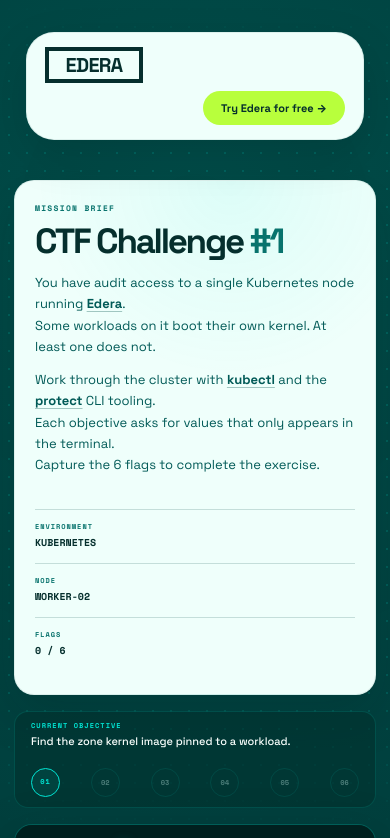
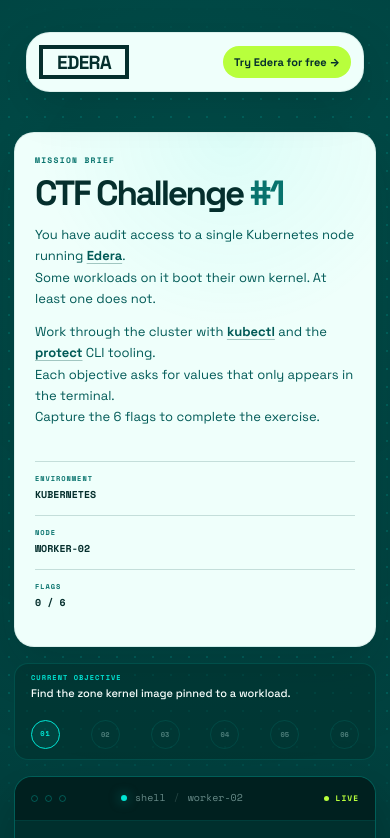
Before and after one commit to ndouglas-edera/ctf-challenge-1, a website built with Vite: page index.html in a window 390 px wide. Shown: the top 838 px of the page. Built offline with nearby package versions, Linux system fonts and the light colour scheme.

Commit message:
Significant overhaul of the CSS design for mobile displays
Mobile header: uses two columns instead of one, keeping the logo and CTA side by side.

CTA sizing: smaller padding and font on mobile, while keeping the label on one line.

Very narrow screens: a separate breakpoint reduces the logo and CTA sizes further.

Footer: allows wrapping if the available width is limited.

Desktop: retains the existing layout and visual styling.

```diff
--- a/src/edera-chrome.css
+++ b/src/edera-chrome.css
@@ -1,3 +1,4 @@
+
 @import url("https://fonts.googleapis.com/css2?family=Space+Grotesk:wght@400;500;600;700&family=Space+Mono:wght@400;700&display=swap");
 
 :root {
@@ -14,10 +15,11 @@
   --edera-line: rgba(0, 72, 69, 0.18);
 }
 
+/* Main EDERA banner */
 .top-header {
   position: relative;
   display: grid;
-  grid-template-columns: auto 1fr;
+  grid-template-columns: auto minmax(0, 1fr);
   align-items: center;
   gap: 28px;
 
@@ -25,6 +27,7 @@
   margin: 32px auto 62px;
   padding: 13px 24px;
   min-height: 76px;
+  box-sizing: border-box;
 
   border: 1px solid rgba(0, 63, 61, 0.08);
   border-radius: 999px;
@@ -33,7 +36,8 @@
   color: var(--edera-ink);
 
   box-shadow: 0 16px 45px rgba(0, 0, 0, 0.12);
-  font-family: "Space Grotesk", system-ui, -apple-system, BlinkMacSystemFont, "Segoe UI", sans-serif;
+  font-family: "Space Grotesk", system-ui, -apple-system,
+    BlinkMacSystemFont, "Segoe UI", sans-serif;
 }
 
 .top-header .logo-link {
@@ -41,6 +45,7 @@
   place-items: center;
   width: 112px;
   height: 40px;
+  box-sizing: border-box;
 
   border: 4px solid currentColor;
   color: var(--edera-ink);
@@ -58,6 +63,9 @@
   align-self: center;
   display: inline-flex;
   align-items: center;
+  justify-content: center;
+  max-width: 100%;
+  box-sizing: border-box;
 
   padding: 12px 22px;
   border-radius: 999px;
@@ -77,6 +85,7 @@
   transform: translateY(-1px);
 }
 
+/* Optional CTA below the main content */
 .edera-free-bottom {
   display: flex;
   justify-content: center;
@@ -85,6 +94,7 @@
 
 .edera-free-bottom a {
   display: inline-block;
+  box-sizing: border-box;
   padding: 14px 30px;
   border-radius: 999px;
 
@@ -105,21 +115,25 @@
   transform: translateY(-1px);
 }
 
+/* EDERA footer */
 .edera-footer {
   display: flex;
   align-items: center;
   justify-content: center;
+  flex-wrap: wrap;
   gap: 9px;
 
   width: min(100%, 1180px);
   margin: 28px auto 0;
   padding: 18px 0 4px;
+  box-sizing: border-box;
 
   border-top: 1px solid rgba(0, 229, 212, 0.18);
 
   color: var(--edera-muted);
 
-  font-family: "Space Grotesk", system-ui, -apple-system, BlinkMacSystemFont, "Segoe UI", sans-serif;
+  font-family: "Space Grotesk", system-ui, -apple-system,
+    BlinkMacSystemFont, "Segoe UI", sans-serif;
   font-size: 10px;
   text-align: center;
 }
@@ -144,26 +158,34 @@
   text-decoration: underline;
 }
 
+/* Mobile layout: keep the logo and CTA on the same row */
 @media (max-width: 720px) {
   .top-header {
-    grid-template-columns: 1fr;
-    gap: 8px;
-    border-radius: 28px;
-    padding: 14px 18px;
+    grid-template-columns: auto minmax(0, 1fr);
+    align-items: center;
+    gap: 10px;
+
+    width: auto;
     margin: 20px 12px 40px;
-    width: auto;
+    padding: 12px;
+    min-height: 60px;
+
+    border-radius: 24px;
   }
 
   .top-header .logo-link {
-    width: 98px;
-    height: 36px;
-    font-size: 20px;
+    width: 90px;
+    height: 34px;
+    font-size: 19px;
   }
 
   .top-header .edera-free-cta {
-    justify-self: start;
-    align-self: start;
-    padding: 10px 18px;
+    justify-self: end;
+    align-self: center;
+    min-width: 0;
+    padding: 9px 11px;
+    font-size: 11px;
+    text-align: center;
   }
 
   .edera-free-bottom {
@@ -176,7 +198,30 @@
   }
 
   .edera-footer {
+    margin-top: 24px;
     padding-left: 12px;
     padding-right: 12px;
   }
 }
+
+/* Extra-small phones */
+@media (max-width: 360px) {
+  .top-header {
+    gap: 7px;
+    padding: 10px;
+    margin-left: 8px;
+    margin-right: 8px;
+  }
+
+  .top-header .logo-link {
+    width: 78px;
+    height: 31px;
+    font-size: 17px;
+    border-width: 3px;
+  }
+
+  .top-header .edera-free-cta {
+    padding: 8px 9px;
+    font-size: 10px;
+  }
+}
```
